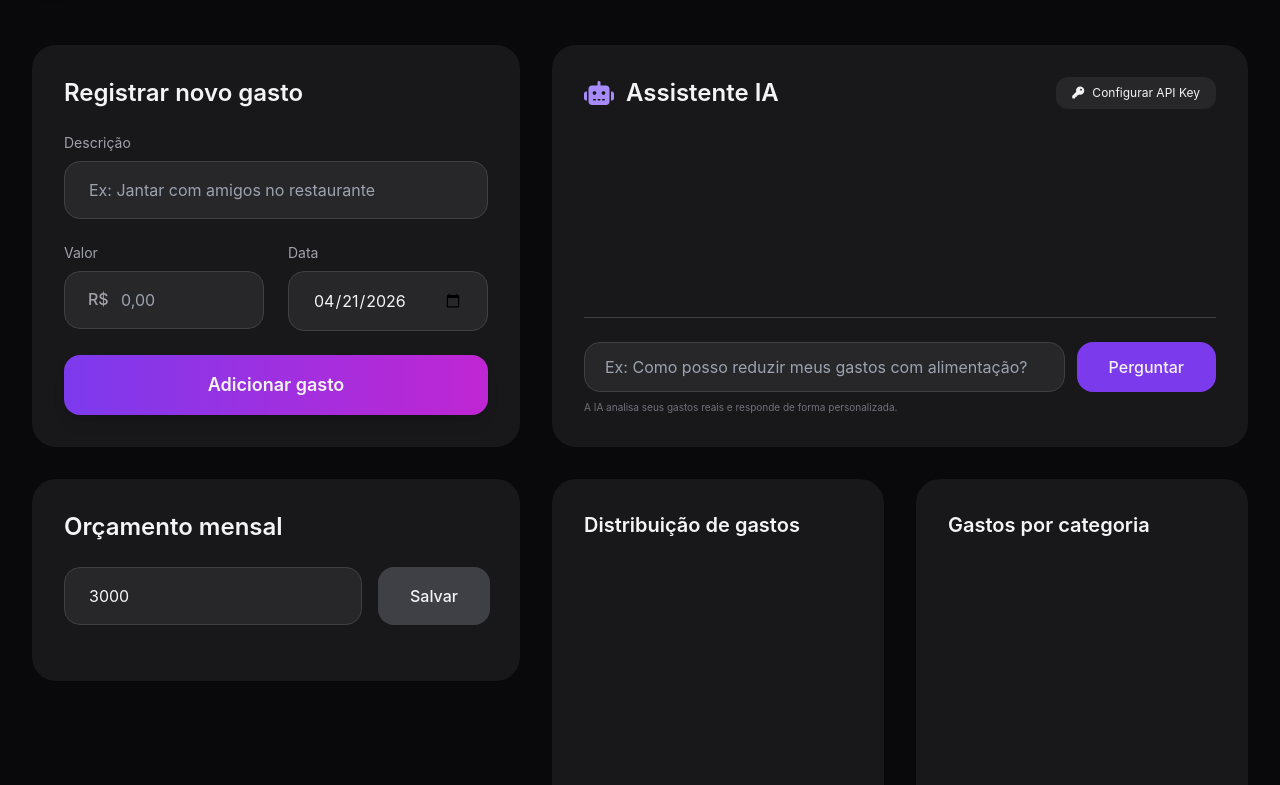
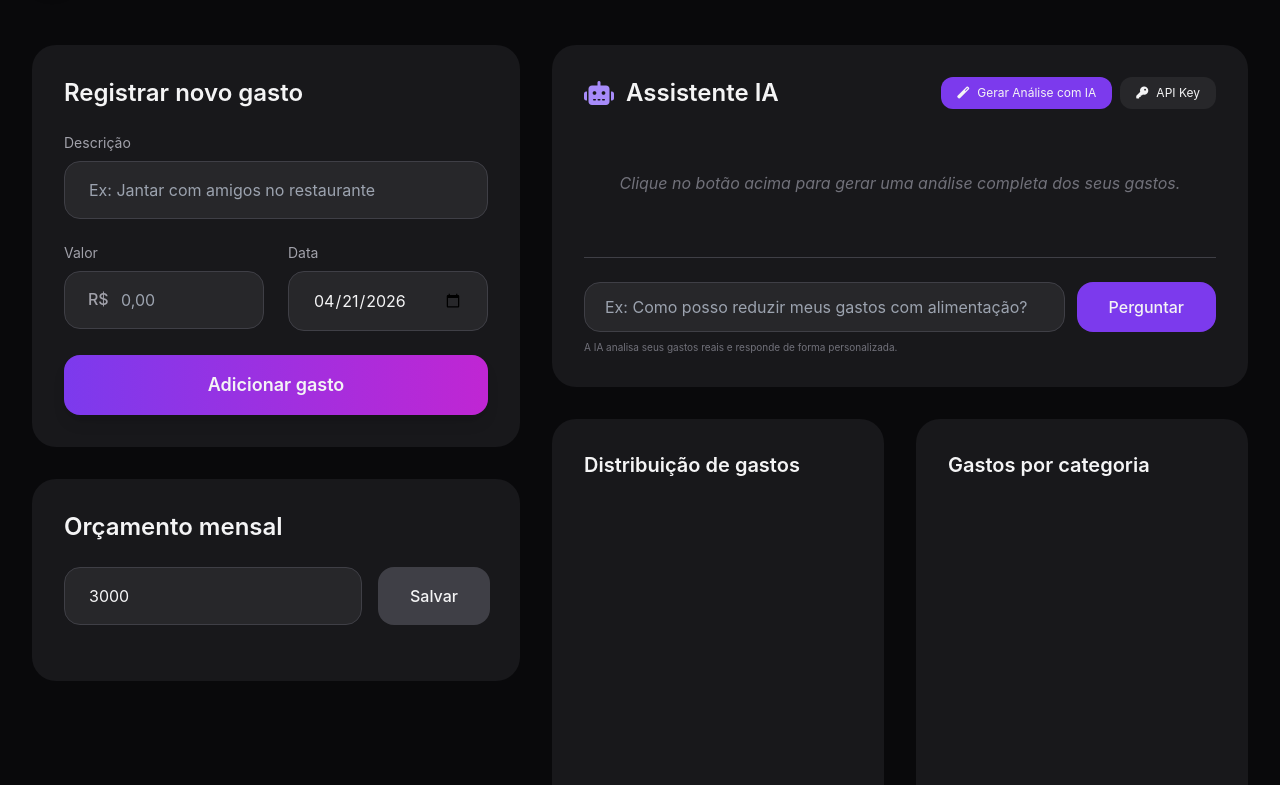
Before and after one commit to debbsouz/FinAI, a website: page index.html in a window 1280 px wide. Shown: the part 99-884 px from the top of the page. Drawn offline with nearby package versions, Linux system fonts and the light colour scheme.

Commit message:
integrei análise IA no frontend com Tailwind + exibição de score, insights, alertas e sugestões

```diff
--- a/index.html
+++ b/index.html
@@ -3,7 +3,7 @@
 <head>
   <meta charset="UTF-8">
   <meta name="viewport" content="width=device-width, initial-scale=1.0">
-  <title>Gastos IA • Controle Financeiro Inteligente</title>
+  <title>FinAI - Controle Financeiro com IA</title>
 
   <script src="https://cdn.tailwindcss.com"></script>
   <link rel="stylesheet" href="https://cdnjs.cloudflare.com/ajax/libs/font-awesome/6.5.1/css/all.min.css">
@@ -22,7 +22,7 @@
           FI
         </div>
         <div>
-          <h1 class="text-4xl font-semibold tracking-tighter">FinAI</h1>
+          <h1 class="text-4xl font-semibold tracking-tighter bg-gradient-to-r from-violet-400 to-fuchsia-400 bg-clip-text text-transparent">FinAI</h1>
           <p class="text-zinc-400">Seu assistente financeiro inteligente</p>
         </div>
       </div>
@@ -103,14 +103,25 @@
       <i class="fas fa-robot text-violet-400"></i>
       Assistente IA
     </h2>
-    <button onclick="configurarAPIKey()"
-      class="text-xs px-4 py-2 bg-zinc-800 hover:bg-zinc-700 rounded-xl flex items-center gap-2">
-      <i class="fas fa-key"></i>
-      <span>Configurar API Key</span>
-    </button>
+    <div class="flex gap-2">
+      <button onclick="gerarAnaliseIA()"
+        class="text-xs px-4 py-2 bg-violet-600 hover:bg-violet-700 rounded-xl flex items-center gap-2 transition-all">
+        <i class="fas fa-magic"></i>
+        <span>Gerar Análise com IA</span>
+      </button>
+      <button onclick="configurarAPIKey()"
+        class="text-xs px-4 py-2 bg-zinc-800 hover:bg-zinc-700 rounded-xl flex items-center gap-2">
+        <i class="fas fa-key"></i>
+        <span>API Key</span>
+      </button>
+    </div>
   </div>
 
-  <div id="insights" class="min-h-[160px] space-y-5"></div>
+  <div id="analise-ia" class="space-y-6">
+    <div id="insights" class="min-h-[100px] flex items-center justify-center text-zinc-500 italic">
+      Clique no botão acima para gerar uma análise completa dos seus gastos.
+    </div>
+  </div>
 
   <!-- Input para perguntar à IA -->
   <div class="mt-6 pt-6 border-t border-zinc-700">
--- a/js/main.js
+++ b/js/main.js
@@ -179,28 +179,112 @@ async function chamarGemini(prompt) {
 }
 
 async function gerarAnaliseIA() {
-  const container = document.getElementById('insights');
+  const container = document.getElementById('analise-ia');
   if (!container) return;
 
   if (gastos.length === 0) {
-    container.innerHTML = `<p class="text-zinc-500">Adicione gastos para a IA analisar.</p>`;
+    container.innerHTML = `<div id="insights" class="min-h-[100px] flex items-center justify-center text-zinc-500 italic">Adicione gastos para a IA analisar.</div>`;
     return;
   }
 
-  container.innerHTML = `<p class="text-violet-400">Analisando...</p>`;
-
-  let prompt = `Analise meus gastos de forma simples:
-Total: R$ ${calcularTotalGasto()}
-Orçamento: R$ ${orcamentoMensal}`;
-
-  const resposta = await chamarGemini(prompt);
-
   container.innerHTML = `
-    <div class="bg-zinc-800 border border-violet-500/30 rounded-2xl p-6">
-      <p class="text-violet-300 mb-3">Análise da IA</p>
-      <p>${resposta}</p>
+    <div class="flex flex-col items-center justify-center py-12 space-y-4">
+      <div class="w-12 h-12 border-4 border-violet-500 border-t-transparent rounded-full animate-spin"></div>
+      <p class="text-violet-400 font-medium animate-pulse">FinAI está analisando suas finanças...</p>
     </div>
   `;
+
+  try {
+    const response = await fetch("http://localhost:3000/api/analysis/analisar", {
+      method: "POST",
+      headers: {
+        "Content-Type": "application/json"
+      },
+      body: JSON.stringify({
+        dadosFinanceiros: {
+          gastos,
+          orcamentoMensal,
+          totalGasto: calcularTotalGasto()
+        }
+      })
+    });
+
+    const data = await response.json();
+
+    if (!data.success || !data.analise) {
+      throw new Error(data.error || "Falha na análise");
+    }
+
+    const { analise } = data;
+
+    // Cor do Score
+    const corScore = analise.score_financeiro > 80 ? 'text-emerald-400' : analise.score_financeiro > 60 ? 'text-amber-400' : 'text-red-400';
+    const bgScore = analise.score_financeiro > 80 ? 'bg-emerald-500/10 border-emerald-500/20' : analise.score_financeiro > 60 ? 'bg-amber-500/10 border-amber-500/20' : 'bg-red-500/10 border-red-500/20';
+
+    container.innerHTML = `
+      <!-- Score Card -->
+      <div class="${bgScore} border rounded-3xl p-8 text-center">
+        <p class="text-zinc-400 text-sm uppercase tracking-wider font-bold mb-2">Score Financeiro</p>
+        <div class="text-6xl font-black ${corScore}">${analise.score_financeiro}</div>
+        <p class="text-zinc-300 mt-4 text-sm">${analise.previsao_proximo_mes}</p>
+      </div>
+
+      <div class="grid grid-cols-1 md:grid-cols-2 gap-6">
+        <!-- Insights -->
+        <div class="bg-zinc-800/50 rounded-2xl p-6 border border-zinc-700">
+          <h3 class="text-violet-400 font-bold flex items-center gap-2 mb-4">
+            <i class="fas fa-lightbulb"></i> Insights
+          </h3>
+          <ul class="space-y-3 text-sm text-zinc-300">
+            ${analise.insights.map(i => `<li class="flex gap-2"><span class="text-violet-500">•</span> ${i}</li>`).join('')}
+          </ul>
+        </div>
+
+        <!-- Alertas -->
+        <div class="bg-zinc-800/50 rounded-2xl p-6 border border-zinc-700">
+          <h3 class="text-red-400 font-bold flex items-center gap-2 mb-4">
+            <i class="fas fa-exclamation-triangle"></i> Alertas
+          </h3>
+          <ul class="space-y-3 text-sm text-zinc-300">
+            ${analise.alertas.map(a => `<li class="flex gap-2"><span class="text-red-500">•</span> ${a}</li>`).join('')}
+          </ul>
+        </div>
+
+        <!-- Sugestões -->
+        <div class="bg-zinc-800/50 rounded-2xl p-6 border border-zinc-700">
+          <h3 class="text-emerald-400 font-bold flex items-center gap-2 mb-4">
+            <i class="fas fa-check-circle"></i> Sugestões
+          </h3>
+          <ul class="space-y-3 text-sm text-zinc-300">
+            ${analise.sugestoes.map(s => `<li class="flex gap-2"><span class="text-emerald-500">•</span> ${s}</li>`).join('')}
+          </ul>
+        </div>
+
+        <!-- Padrões -->
+        <div class="bg-zinc-800/50 rounded-2xl p-6 border border-zinc-700">
+          <h3 class="text-blue-400 font-bold flex items-center gap-2 mb-4">
+            <i class="fas fa-search"></i> Padrões
+          </h3>
+          <ul class="space-y-3 text-sm text-zinc-300">
+            ${analise.padroes_identificados.map(p => `<li class="flex gap-2"><span class="text-blue-500">•</span> ${p}</li>`).join('')}
+          </ul>
+        </div>
+      </div>
+    `;
+
+  } catch (erro) {
+    console.error("Erro IA:", erro);
+    container.innerHTML = `
+      <div class="bg-red-500/10 border border-red-500/20 rounded-2xl p-6 text-center">
+        <i class="fas fa-exclamation-circle text-red-500 text-3xl mb-3"></i>
+        <p class="text-red-400 font-medium">Ops! Não conseguimos gerar a análise.</p>
+        <p class="text-zinc-500 text-sm mt-1">Verifique se o servidor backend está rodando e tente novamente.</p>
+        <button onclick="gerarAnaliseIA()" class="mt-4 text-xs bg-red-500/20 hover:bg-red-500/30 text-red-400 px-4 py-2 rounded-lg transition-all">
+          Tentar novamente
+        </button>
+      </div>
+    `;
+  }
 }
 
 async function enviarPerguntaIA() {
@@ -228,7 +312,6 @@ function renderizarTudo() {
   renderizarLista();
   renderizarResumoCategorias();
   renderizarProgressoOrcamento();
-  gerarAnaliseIA();
   atualizarGraficos();
 }
 
```
